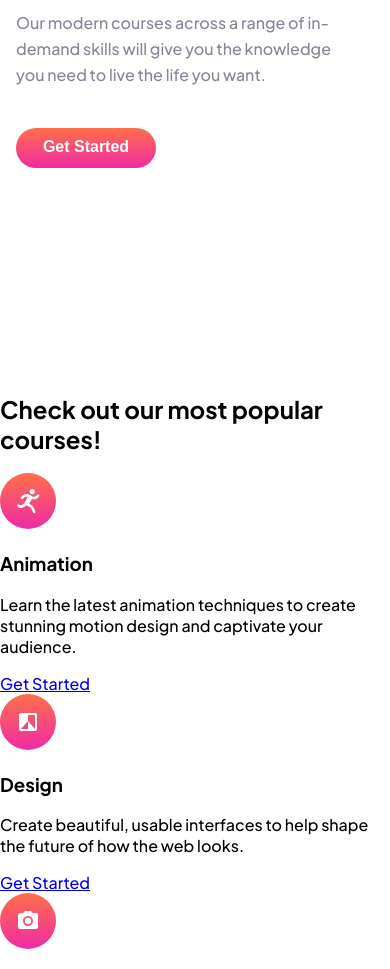
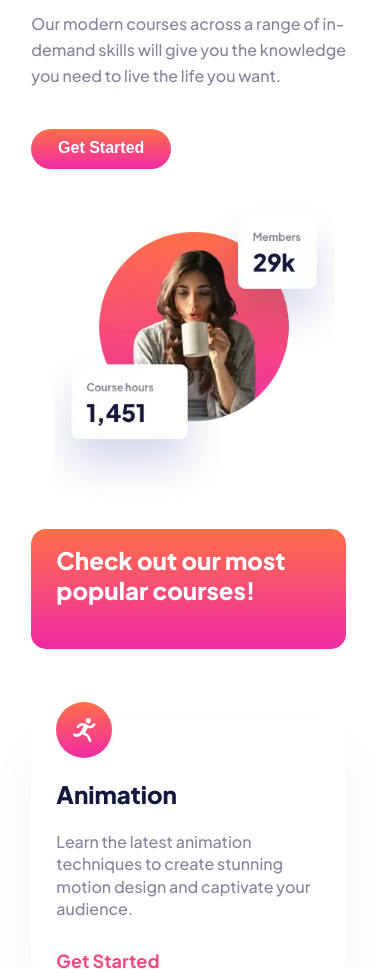
Before and after one commit to CarvalhoVincent/elearning, a plain HTML site: page index.html in a window 390 px wide. Shown: the part 227-1196 px from the top of the page. Drawn offline with Linux system fonts and the light colour scheme.

Commit message:
final commit

```diff
--- a/index.html
+++ b/index.html
@@ -31,9 +31,7 @@
     </main>
 
 
-    <section class="courses">
-      <div class="grid-container">
-
+    <section class="grid-container">
           <div class="grid-item1">
             <h2>Check out our most popular courses!</h2>
           </div>
@@ -77,7 +75,6 @@
             without outside investment.</p>
             <a href="#">Get Started</a>
           </div>
-      </div>
     </section>
 
     <footer class="footer">
--- a/style.css
+++ b/style.css
@@ -78,7 +78,6 @@ body {
 
 picture img {
     position: absolute;
-    display: inline;
     max-width: 45%;
     height: auto;
     top: 0px;
@@ -86,10 +85,127 @@ picture img {
     z-index: -1;
 }
 
-.courses {
+.grid-container {
+    position: relative;
+    display: grid;
+    grid-template-areas:
+    'item1 item2 item3'
+    'item4 item5 item6';
+    grid-template-rows: 50% 50%;
+    grid-template-columns: auto auto auto;
+    justify-content: center;
+    height: 100%;
+    margin: 46px 8% 0px 8% ;
+    gap: 7% 4%;
+    padding-bottom: 10%;
+}
+
+.grid-item1 {
+    grid-area: item1;
+    background: linear-gradient(180deg, #FF6F48 0%, #F02AA6 100%);
+    border-radius: 15px;
+}
+
+.grid-item1 h2 {
+    font-weight: 800;
+    font-size: 32px;
+    line-height: 125%;
+    margin: 16% 23% 47% 8%;
+    color: #FFFFFF;
+}
+
+.boxes {
+    position: relative;
+    background: #FFFFFF;
+    box-shadow: 0px 25px 50px rgba(6, 22, 141, 0.0442381);
+    border-radius: 15px;
 
 }
 
+.boxes img {
+    position: relative;
+    left: 8%;
+    top: -8%;
+}
+
+.boxes h3 {
+    font-weight: 800;
+    font-size: 24px;
+    line-height: 30px;
+    margin-left: 8%;
+    color: #13183F;
+}
+
+.boxes p {
+    font-weight: 500;
+    font-size: 18px;
+    line-height: 140%;
+    margin-left: 8%;
+    margin-right: 8%;
+    color: #83869A;
+}
+
+.boxes a {
+    position: absolute;
+    font-weight: 700;
+    font-size: 18px;
+    line-height: 156%;
+    text-decoration: none;
+    margin-left: 8%;
+    bottom: 10px;
+    color: #F74780;
+}
+
+.grid-item2 {
+    grid-area: item2;
+}
+
+.grid-item3 {
+    grid-area: item3;
+}
+
+.grid-item4 {
+grid-area: item4;
+}
+
+.grid-item5 {
+    grid-area: item5;
+}
+
+.grid-item6 {
+    grid-area: item6;
+}
+
+.footer {
+    height: 120px;
+    display: flex;
+    justify-content: space-between;
+    align-items: center;
+    background: #13183F;
+}
+
+.footer img {
+    margin-left: 8%;
+}
+
+.footer button {
+    background: linear-gradient(180deg, #4851FF -54.32%, #F02AA6 100%);
+    border-radius: 28px;
+    border: none;
+    width: 167px;
+    height: 56px;
+    font-weight: 700;
+    font-size: 18px;
+    line-height: 28px;
+    margin-right: 165px;
+    color: #FFFFFF;
+}
+
+.footer button:hover {
+    background: linear-gradient(0deg, rgba(255, 255, 255, 0.5), rgba(255, 255, 255, 0.5)), linear-gradient(180deg, #4851FF -54.32%, #F02AA6 100%);
+}
+
+/* Responsive*/
 
 @media screen and (min-width: 1850px) {
     .main {
@@ -97,7 +213,19 @@ picture img {
     }
 }
 
-/* Responsive 1200px */
+@media screen and (min-width: 1600px) {
+    .grid-item1 h2 {
+        margin-right: 35%;
+    }
+}
+
+@media screen and (min-width: 1145px) and (max-width: 1310px) {
+    .main {
+        max-width: 40%;
+    }
+}
+
+/* Responsive 1145px */
 @media screen and (max-width: 1145px) {
     .header {
         margin-left: 5%;
@@ -142,10 +270,42 @@ picture img {
     picture img {
         top: 30px;
         max-width: 45%;
+    }
 
+    .grid-container {
+        grid-template-areas:
+        'item1 item2'
+        'item3 item4'
+        'item5 item6';
+        grid-template-rows: 33% 33% 33%;
+        grid-template-columns: auto auto;
+        margin-bottom: 7%;
+    }
+
+    .boxes h3 {
+        font-size: 2Opx;
+        line-height: 25px;
+    }
+
+    .boxes p {
+        font-size: 16px;
+    }
+
+    .footer img {
+        margin-left: 5%;
+        width: 86px;
+        height: 21px;
+    }
+
+    .footer button {
+        margin-right: 39px;
+        width: 140px;
+        height: 48px;
+        font-size: 16px;
     }
 }
 
+/* Responsive 825px */
 @media  screen and (max-width: 825px) {
     .main {
         margin-top: 10%;
@@ -172,6 +332,23 @@ picture img {
 
 }
 
+/* Responsive 700px */
+@media screen and (max-width: 700px) {
+    .main {
+        margin-bottom: 200px;
+    }
+
+    .grid-container {
+        grid-template-rows: 33% 33% 33%;
+        grid-template-columns: auto auto;
+        margin-bottom: 15%;
+    }
+
+    .boxes h3 {
+        margin-top: 0px;
+    }
+}
+
 /* Responsive 500px */
 @media screen and (max-width: 500px) {
     .header {
@@ -187,8 +364,8 @@ picture img {
     .main {
         max-width: 326px;
         max-height: 70%;
-        margin-left: 16px;
-        margin-top: 38px;
+        margin-left: 8%;
+        margin-top: 10%;
         justify-content: center;
     }
 
@@ -208,4 +385,58 @@ picture img {
         margin-top: 24px;
         font-size: 16px;
     }
+
+    picture img {
+        position: relative;
+        max-width: 100%;
+        height: auto;
+        margin-bottom: -150px;
+    }
+
+    .grid-container {
+        grid-template-areas:
+        'item1'
+        'item2'
+        'item3'
+        'item4'
+        'item5'
+        'item6';
+        grid-template-rows: 14% 14% 14% 14% 14% 14%;
+        height: 1800px;
+    }
+
+    .grid-item1 {
+        height: 120px;
+    }
+
+    .grid-item1 h2 {
+        font-weight: 800;
+        font-size: 24px;
+        line-height: 125%;
+        margin: 5% 10% 25% 8%;
+    }
+
+    .boxes a {
+        top: 225px;
+    }
+
+    .boxes {
+        top: -185px;
+    }
+
+    .footer {
+        position: relative;
+        top: 95px;
+        height: 100px;
+    }
+
+    .footer img {
+        margin-left: 16px;
+        width: 86px;
+        height: 21px;
+    }
+
+    .footer button {
+        margin-right: 16px;
+    }
 }
```
